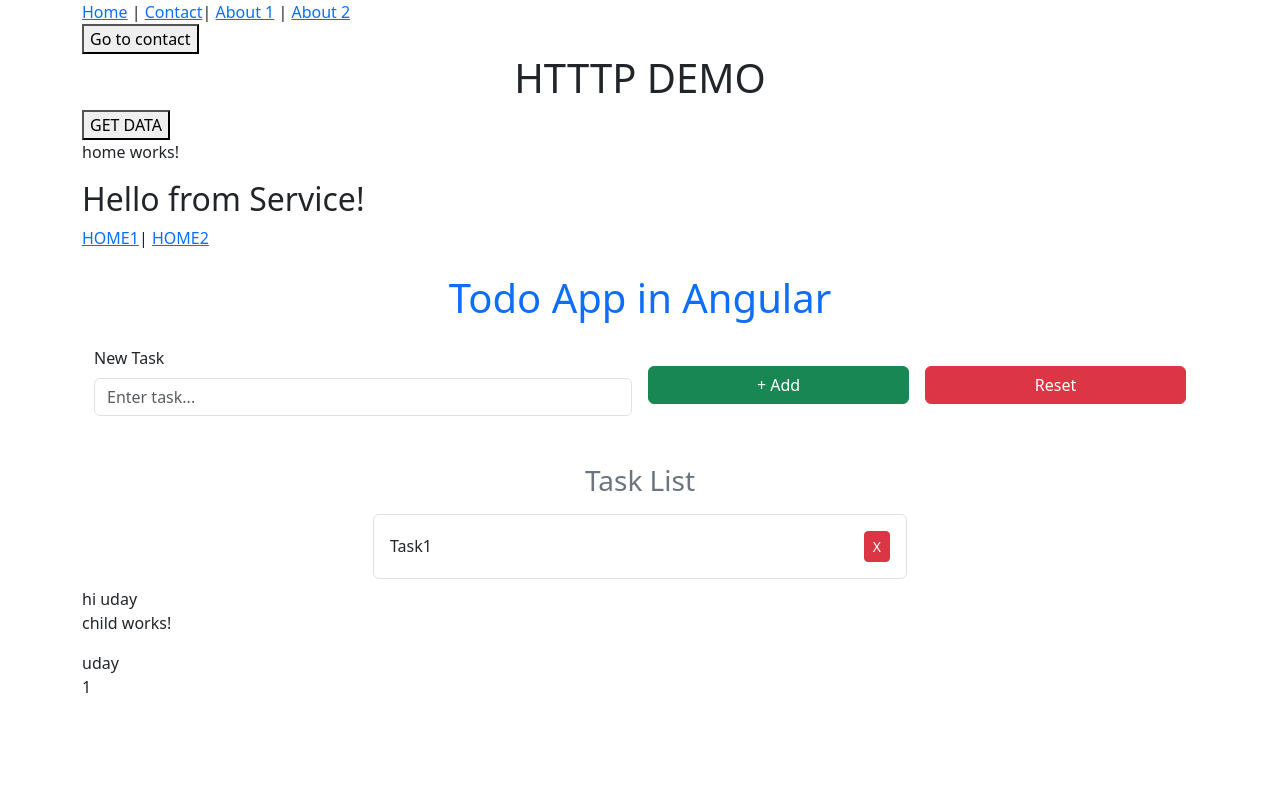
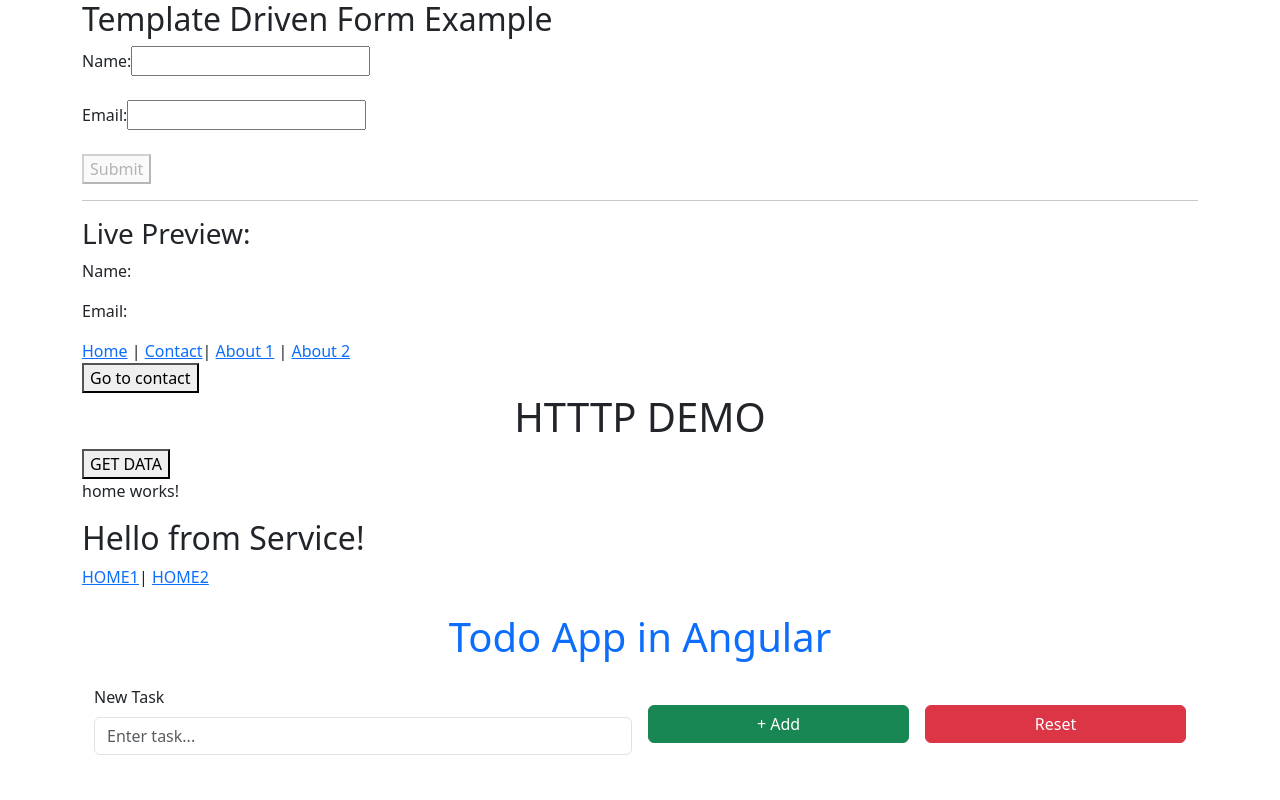
Before and after one commit to uday7518/angular-practice, an Angular app: page / in a window 1280 px wide. Shown: the top 800 px of the page. Built offline with nearby package versions, Linux system fonts and the light colour scheme.

Commit message:
template driven form

```diff
--- a/src/app/app.html
+++ b/src/app/app.html
@@ -1,3 +1,57 @@
+   <div class="container">
+    <h2>Template Driven Form Example</h2>
+
+    <form #myForm="ngForm" (ngSubmit)="onSubmit(myForm)">
+
+    <!-- Name -->
+    <div>
+        <label>Name:</label>
+        <input
+        type="text"
+        name="name"
+        [(ngModel)]="user.name"
+        required
+        #n="ngModel"
+        />
+
+        <div *ngIf="n.invalid && n.touched" style="color:red;">
+        Name is required
+        </div>
+    </div>
+
+    <br>
+
+    <!-- Email -->
+    <div>
+        <label>Email:</label>
+        <input
+        type="email"
+        name="email"
+        [(ngModel)]="user.email"
+        required
+        email
+        #e="ngModel"
+        />
+
+        <div *ngIf="e.invalid && e.touched" style="color:red;">
+        Enter valid email
+        </div>
+    </div>
+
+    <br>
+
+    <button type="submit" [disabled]="myForm.invalid">
+        Submit
+    </button>
+
+    </form>
+
+    <hr>
+
+    <h3>Live Preview:</h3>
+    <p>Name: {{ user.name }}</p>
+    <p>Email: {{ user.email }}</p>
+</div>
 <div class="container">
     <app-header></app-header>
 <H1 class="text-center">HTTTP DEMO</H1>
--- a/src/app/app.ts
+++ b/src/app/app.ts
@@ -32,5 +32,15 @@ export class App {
   }
   name="uday";
   id=1;
+  user = {
+    name: '',
+    email: ''
+  };
+
+  onSubmit(form: any) {
+    console.log('Form Submitted!');
+    console.log(this.user);
+    console.log(form);
+  }
 
 }
```
